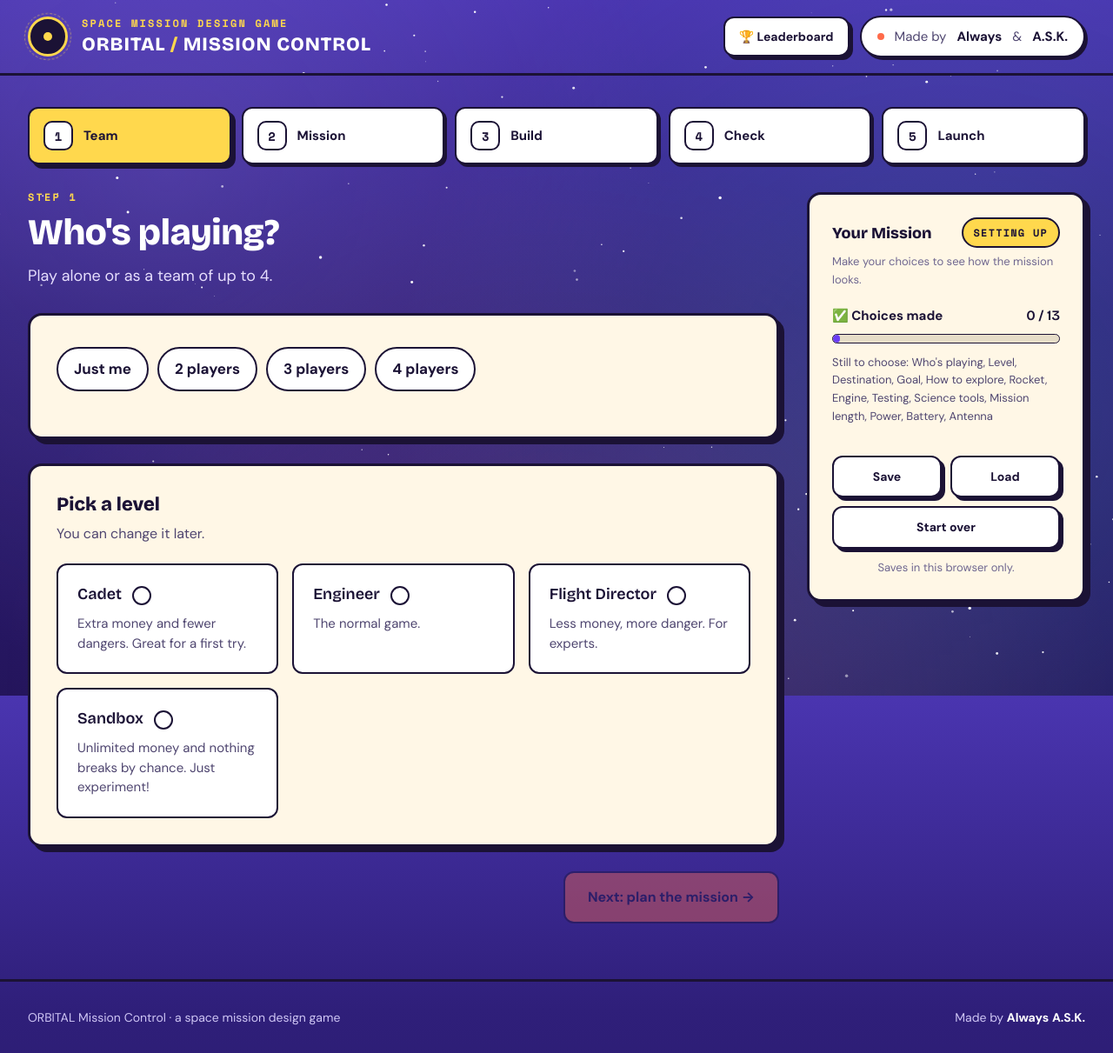
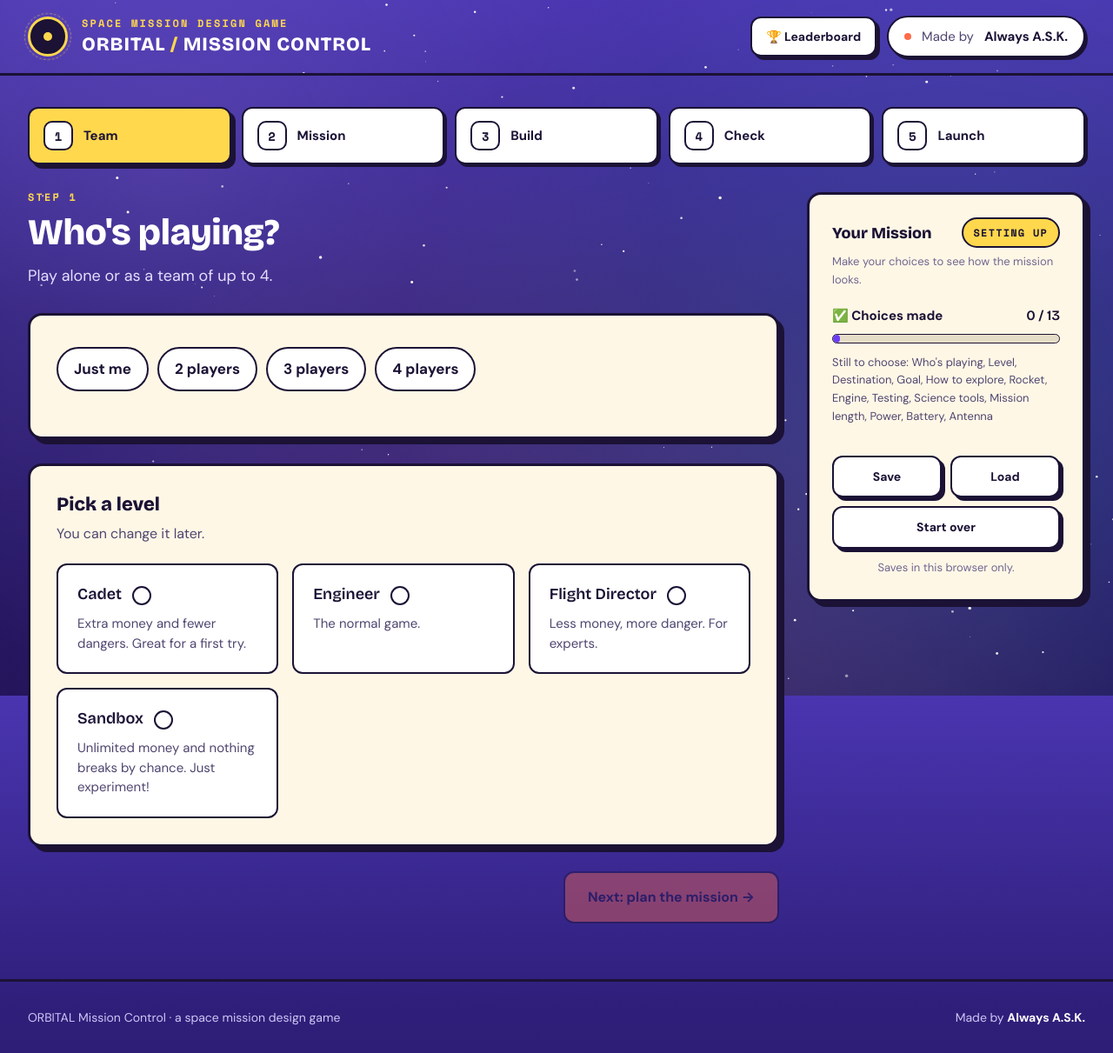
Before and after one commit to tawilsharbel2-creator/Always-A.S.K., a plain HTML site: page index.html in a window 1280 px wide. Shown: the whole page at 87% size. Drawn offline with nearby package versions, Linux system fonts and the light colour scheme.

Commit message:
Update index.html

```diff
--- a/index.html
+++ b/index.html
@@ -436,7 +436,7 @@ footer.foot{border-top:3px solid var(--ink);color:#cfc6f5}footer strong{color:#f
     </div>
     <div class="top-right">
       <button class="btn ghost small" id="lbBtn" type="button">🏆 Leaderboard</button>
-      <div class="credit"><span class="dot"></span>Made by <strong>Always</strong> &amp; <strong>A.S.K.</strong></div>
+      <div class="credit"><span class="dot"></span>Made by <strong>Always A.S.K.</strong></div>
     </div>
   </div>
 </header>
@@ -473,7 +473,7 @@ footer.foot{border-top:3px solid var(--ink);color:#cfc6f5}footer strong{color:#f
 <footer class="foot">
   <div class="wrap">
     <span>ORBITAL Mission Control · a space mission design game</span>
-    <span>Made by <strong>Always</strong> <strong>A.S.K.</strong></span>
+    <span>Made by <strong>Always A.S.K.</strong></span>
   </div>
 </footer>
 
```
